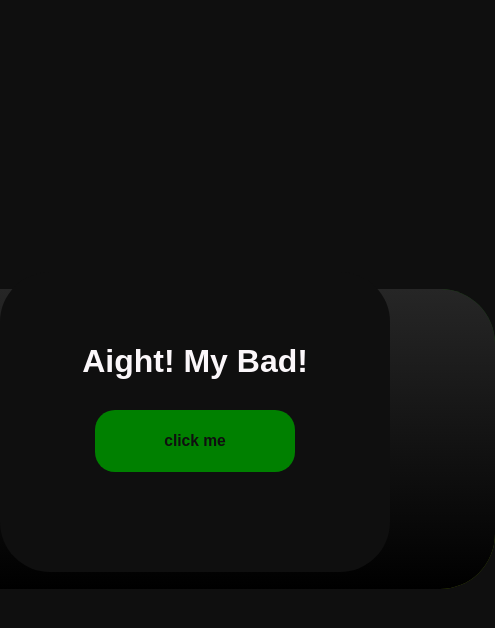
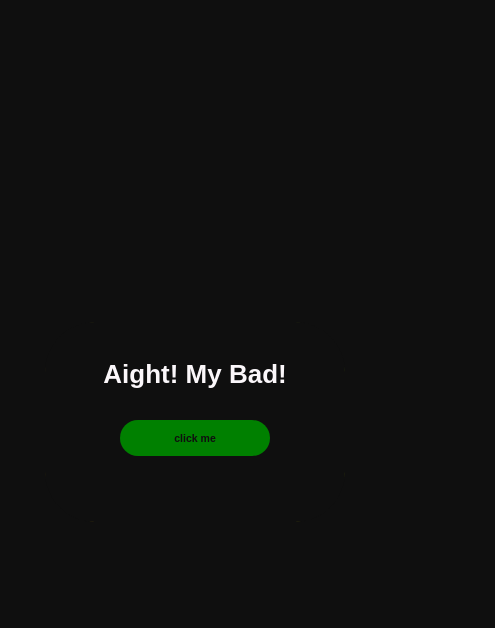
Before and after one commit to oninsss/uniqueAWD, a plain HTML site: page index.html in a window 390 px wide. Both pictures are taken after a click on the button "click me". Shown: the whole page, 495 px wide, since content can reach past the window. Drawn offline with Linux system fonts and the light colour scheme.

Commit message:
Update style.css

```diff
--- a/Style/style.css
+++ b/Style/style.css
@@ -11,6 +11,7 @@ body{
 
 .container{
     display: flex;
+    /* margin: 50%; */
     width: 100%;
     height: 100vh;
     justify-content: center;
@@ -19,7 +20,7 @@ body{
 }
 
 .containerOne{
-    width: 600px;
+    width: 500px;
     height: 300px;
     background-color: #0f0f0f;
     border-radius: 50px;
@@ -43,21 +44,25 @@ body{
 }
 
 .containerOne button:hover{
-    background-color: green;
+    box-shadow: #000 10px 10px 20px;
     color: #fbf7fa;
     border: solid 2px rgba(0, 0, 0, 0);
-    transition: 3s;
+    transition: all 3s ease-in-out;
+}
+
+.containerOne button:hover::after{
+    transition: all 3s ease-in-out;
 }
 
 .neonLayts{
     position: absolute;
-    width: 600px;
+    width: 500px;
     height: 300px;
+    margin: 50%;
     background: linear-gradient(0deg, #000, #262626);
-    top: 34.25%;
-    left: 33.95;
     border-radius: 55px;
     overflow: hidden; /* Add overflow property to hide the blurred part */
+    z-index: -1;
 }
 
 .neonLayts::before{
@@ -75,7 +80,34 @@ body{
 }
 
 .neonLayts.blur-effect::before {
-    filter: blur(20px);
+    width: 550px;
+    height: 330px;
+    filter: blur(30px);
+}
+
+@media screen and (max-width: 425px){
+    .containerOne{
+        width: 300px;
+        height: 200px;
+        font-size: small;
+    }
+
+    .containerOne button{
+        width: 150px;
+        padding: 10px;
+        font-size: xx-small;
+    }
+
+    .neonLayts{
+        width: 300px;
+        height: 200px;
+    }
+
+    .neonLayts::before{
+        width: 350px;
+        height: 230px;
+    }
+
 }
 
 @keyframes gradient {
```
